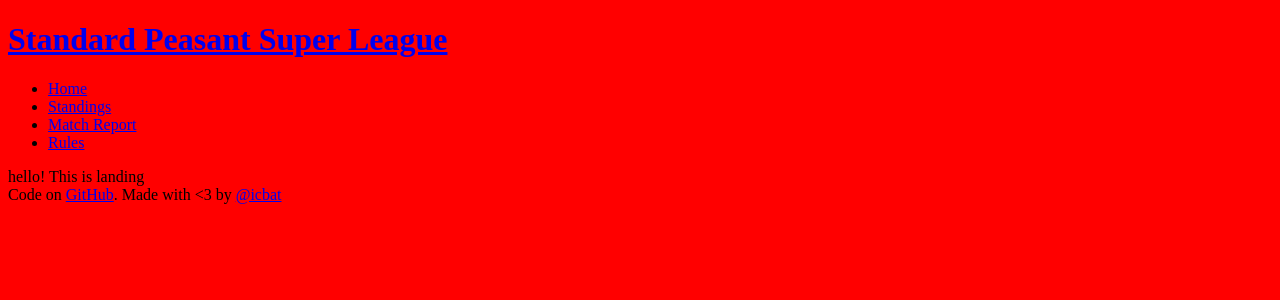
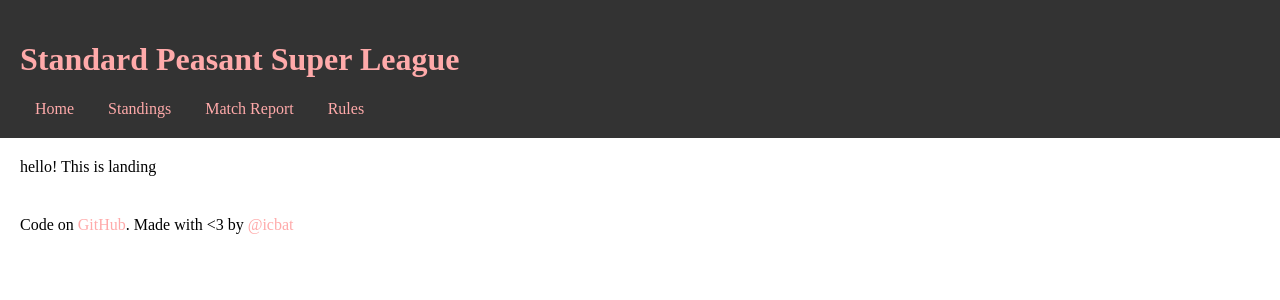
Before and after one commit to icbat/magic-league-wobsite, a Flask app: page / in a window 1280 px wide. Shown: the top 300 px of the page. Run offline with Flask 2, Linux system fonts and the light colour scheme.

Commit message:
steps toward a general layout =
needs color, fonts, and some more spacing work

```diff
--- a/src/static/style.css
+++ b/src/static/style.css
@@ -1,3 +1,32 @@
+header{
+    background-color: #333;
+}
+
+#content {
+    margin:20px;
+}
+
 body {
-    background-color: #f00;
+    margin: 0;
+    padding: 0;
+    background-color: #fff;
+    color: #000;
 }
+
+header, footer {
+    padding: 20px;
+}
+
+a, a:visited, a:hover {
+    text-decoration:none;
+    color: #faa;
+}
+
+header ul, header li {
+    display: inline;
+    padding:0;
+}
+
+header li {
+padding: 15px;
+}
--- a/src/templates/layout.html
+++ b/src/templates/layout.html
@@ -1,7 +1,7 @@
 <!doctype html>
 <html>
 <head>
-    <link rel="stylesheet" href="/static/style.css" />
+    <link rel="stylesheet" href="/static/style.css"/>
 </head>
 <body>
 <header>
@@ -12,7 +12,9 @@
         <li><a href="#">Match Report</a></li>
         <li><a href="#">Rules</a></li>
 </header>
-{% block body %}{% endblock %}
+<div id="content">
+    {% block body %}{% endblock %}
+</div>
 <footer>
     Code on <a href="https://github.com/icbat/magic-league-wobsite">GitHub</a>. Made with <3 by <a
         href="https://www.twitter.com/icbat">@icbat</a>
```
